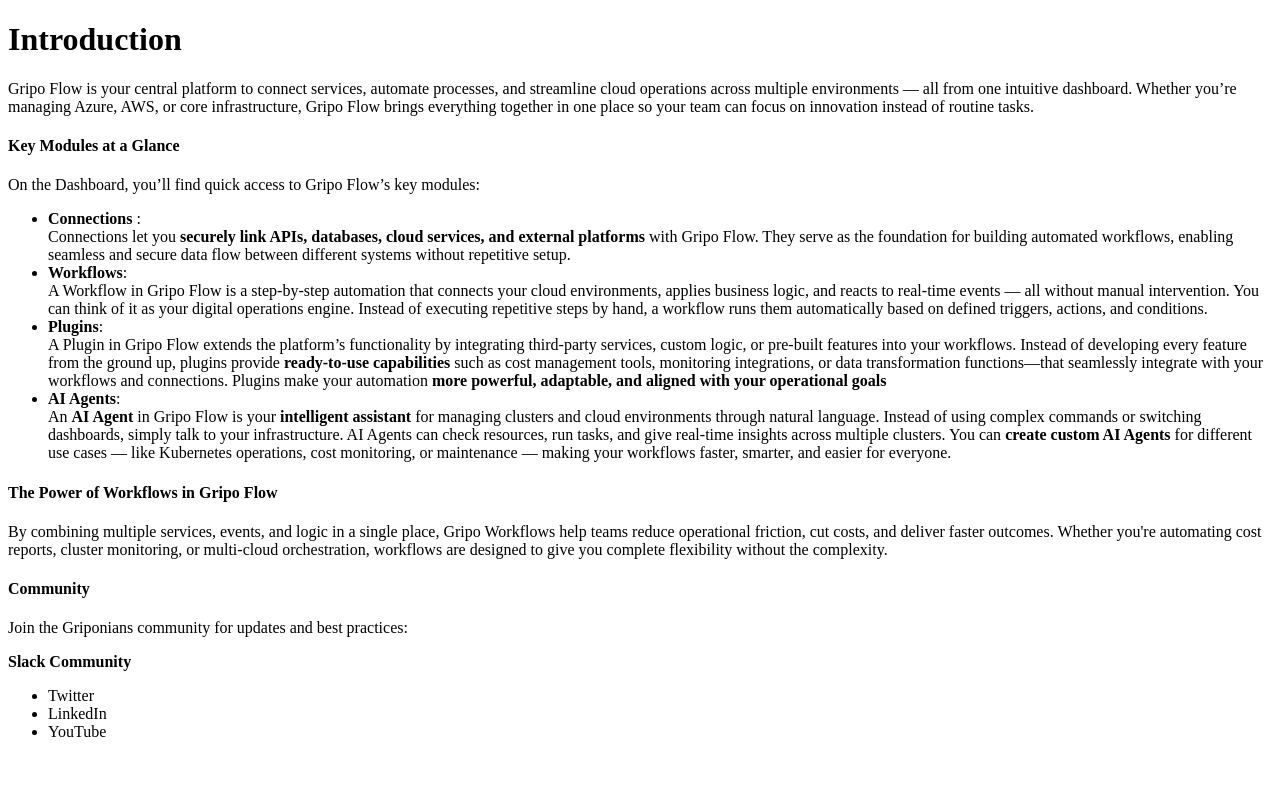
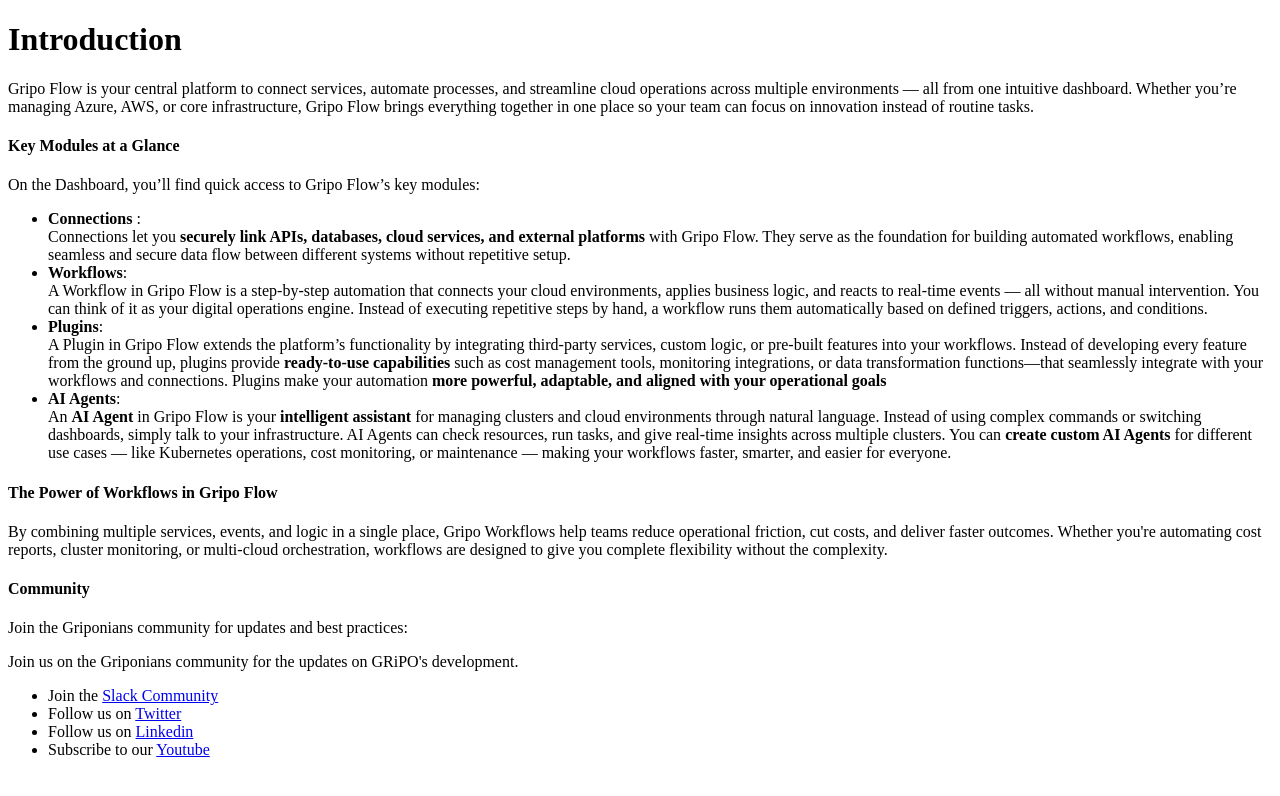
Before and after one commit to syedanaqvi72/docs-workflows-io, a Next.js app: page / in a window 1280 px wide. Shown: the top 796 px of the page. Built offline with nearby package versions, Linux system fonts and the light colour scheme.

Commit message:
adding link in community section

```diff
--- a/pages/index.mdx
+++ b/pages/index.mdx
@@ -27,7 +27,9 @@
 
 Join the Griponians community for updates and best practices:
 
-<b>Slack Community</b>
-* Twitter
-* LinkedIn
-* YouTube
+Join us on the Griponians community for the updates on GRiPO's development.
+
+- Join the [Slack Community](https://join.slack.com/t/gripo-workspace/shared_invite/zt-29zz0iuaa-MJlNR8vjqapmSu_BqF5_aQ)
+- Follow us on [Twitter](https://twitter.com/Gripo_io/)
+- Follow us on [Linkedin](https://www.linkedin.com/in/gripo-io-6b6bb726b/)
+- Subscribe to our [Youtube](https://www.youtube.com/@Gripo_io)
```
